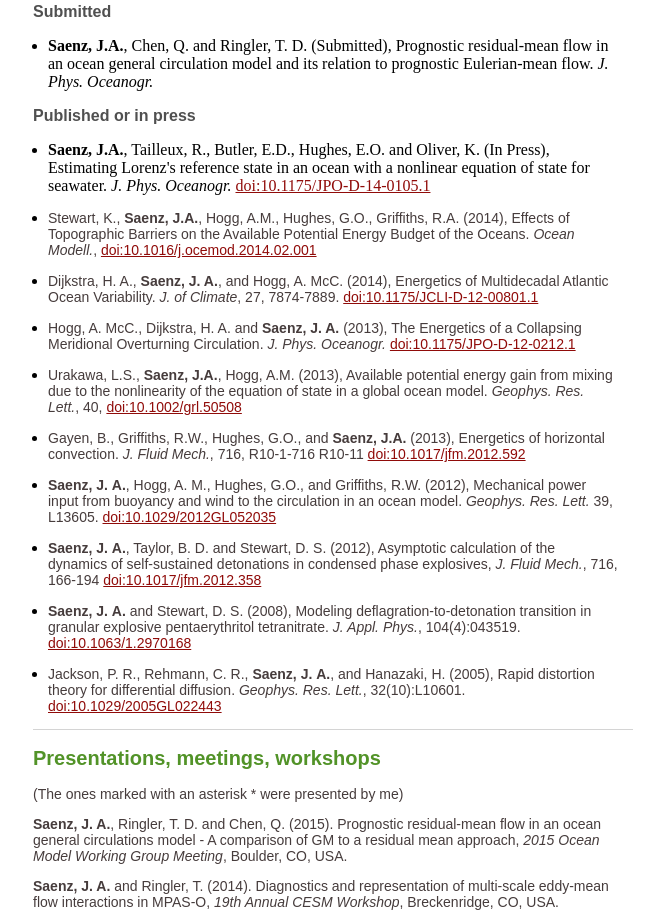
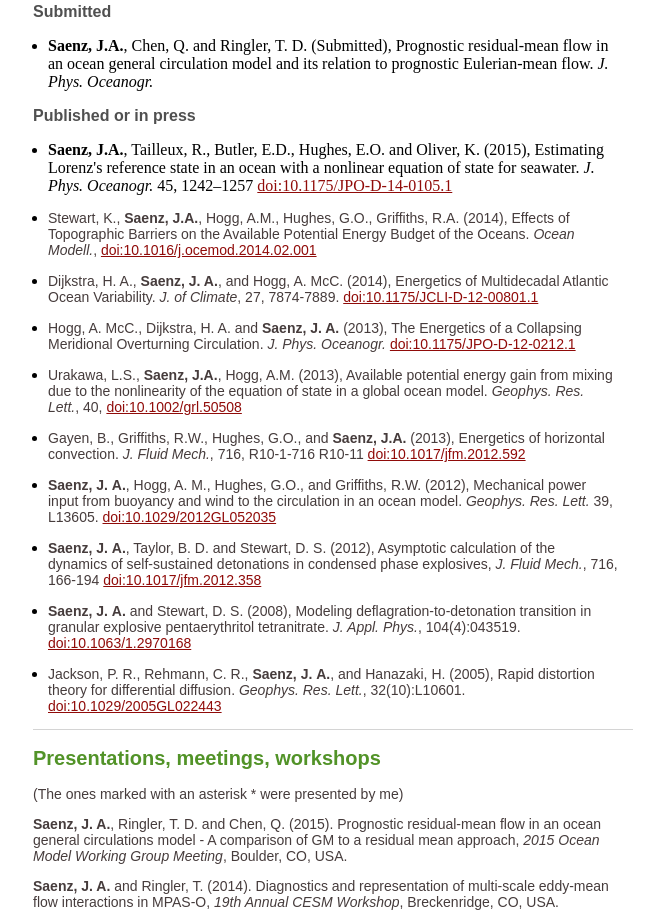
Before and after one commit to jn4snz/jn4snz.github.io, a plain HTML site: page index.html in a window 1280 px wide. Shown: the part 770-1691 px from the top of the page, without its empty margins (307-971 px from the left). Drawn offline with Linux system fonts and the light colour scheme.

Commit message:
updated reference to refstate paper

```diff
--- a/index.html
+++ b/index.html
@@ -156,7 +156,7 @@
 <h3>Published or in press</h3>
 
 <ul>
-  <li> <b>Saenz, J.A.</b>, Tailleux, R., Butler, E.D., Hughes, E.O. and Oliver, K.  (In Press), Estimating Lorenz's reference state in an ocean with a nonlinear equation of state for seawater. <em>J. Phys. Oceanogr.</em> <a href="http://dx.doi.org/10.1175/JPO-D-14-0105.1">doi:10.1175/JPO-D-14-0105.1</a>
+  <li> <b>Saenz, J.A.</b>, Tailleux, R., Butler, E.D., Hughes, E.O. and Oliver, K.  (2015), Estimating Lorenz's reference state in an ocean with a nonlinear equation of state for seawater. <em>J. Phys. Oceanogr.</em> 45, 1242–1257 <a href="http://dx.doi.org/10.1175/JPO-D-14-0105.1">doi:10.1175/JPO-D-14-0105.1</a>
 </li>
 
 <li>
```
